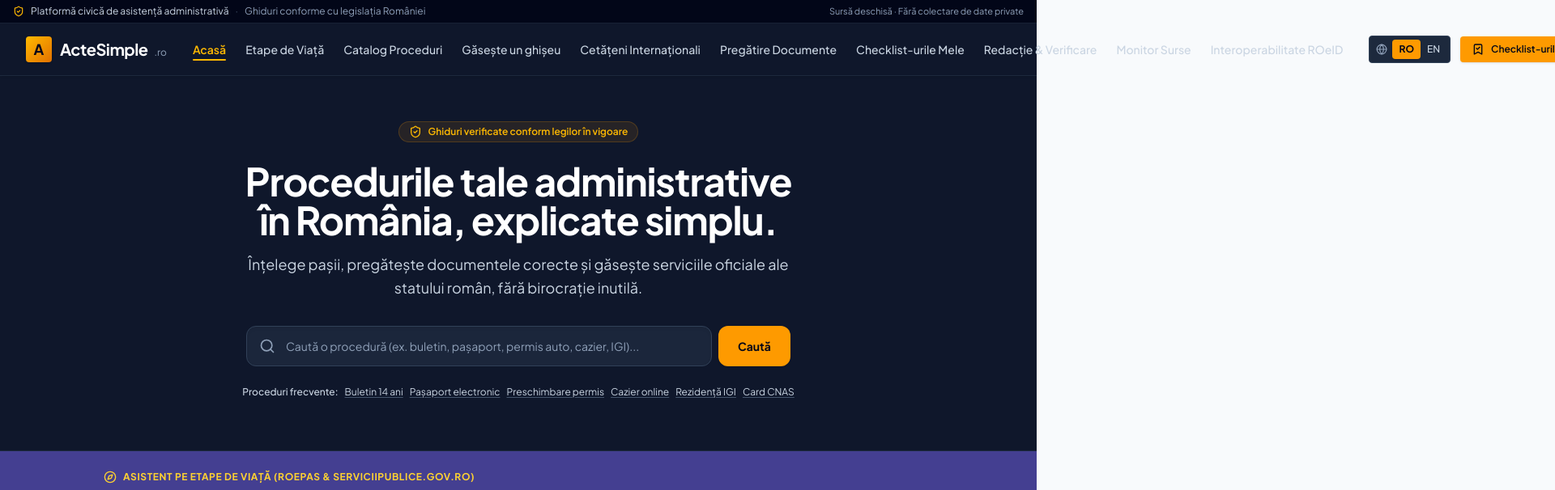
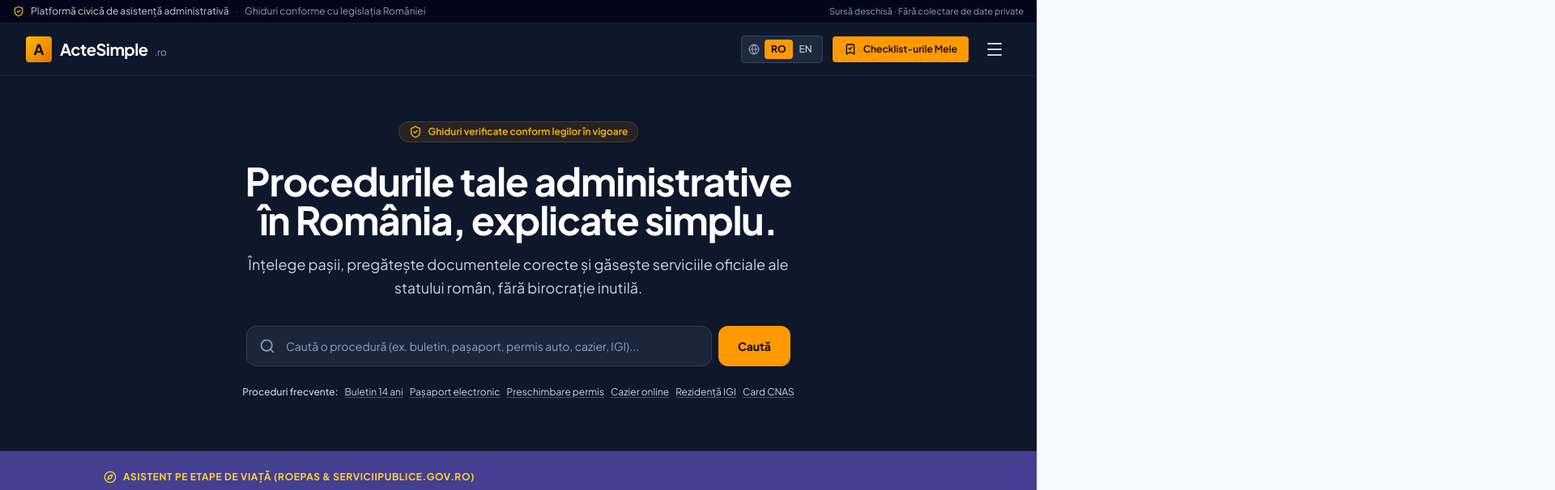
Before and after one commit to pascalaudamian/Acte-simple-V2-, a React (Vite) app: page / in a window 1280 px wide. Shown: the top 606 px of the page at 81% size, 1920 px wide, since content can reach past the window. Built offline with nearby package versions, Linux system fonts and the light colour scheme.

Commit message:
Make main navigation responsive

```diff
--- a/src/components/Header.tsx
+++ b/src/components/Header.tsx
@@ -59,7 +59,7 @@ export const Header: React.FC<HeaderProps> = ({
 
       {/* Main Navigation Bar - 3-Zone Contract */}
       <div className="max-w-7xl mx-auto px-4 sm:px-6 lg:px-8">
-        <div className="flex items-center justify-between h-16 gap-8">
+        <div className="flex items-center justify-between h-16 gap-3 sm:gap-5 2xl:gap-8">
           {/* Zone 1: Brand Wordmark */}
           <button
             onClick={() => handleNavClick('home')}
@@ -79,7 +79,7 @@ export const Header: React.FC<HeaderProps> = ({
           </button>
 
           {/* Zone 2: Navigation Links (Single-line, unboxed, hover underline) */}
-          <nav className="hidden xl:flex items-center gap-6 text-sm font-medium text-slate-300">
+          <nav className="hidden min-[1600px]:flex items-center gap-4 text-sm font-medium text-slate-300">
             {navItems.map((item) => {
               const isActive = activeTab === item.id;
               return (
@@ -134,7 +134,7 @@ export const Header: React.FC<HeaderProps> = ({
             {/* Quick Checklist Button (Desktop) */}
             <button
               onClick={() => handleNavClick('checklists')}
-              className="hidden sm:flex items-center gap-2 px-3.5 py-2 text-xs font-semibold bg-amber-500 hover:bg-amber-400 text-slate-950 rounded transition-colors shadow-sm whitespace-nowrap"
+              className="hidden lg:flex items-center gap-2 px-3.5 py-2 text-xs font-semibold bg-amber-500 hover:bg-amber-400 text-slate-950 rounded transition-colors shadow-sm whitespace-nowrap"
             >
               <BookmarkCheck className="w-4 h-4" />
               <span>{t.nav.checklists}</span>
@@ -148,7 +148,7 @@ export const Header: React.FC<HeaderProps> = ({
             {/* Mobile Hamburger Toggle */}
             <button
               onClick={() => setMobileMenuOpen(!mobileMenuOpen)}
-              className="xl:hidden p-2 text-slate-300 hover:text-white hover:bg-slate-800 rounded transition-colors"
+              className="flex min-[1600px]:hidden p-2 text-slate-300 hover:text-white hover:bg-slate-800 rounded transition-colors"
               aria-label="Toggle navigation menu"
             >
               {mobileMenuOpen ? <X className="w-6 h-6" /> : <Menu className="w-6 h-6" />}
@@ -159,7 +159,7 @@ export const Header: React.FC<HeaderProps> = ({
 
       {/* Mobile Menu Dropdown */}
       {mobileMenuOpen && (
-        <div className="xl:hidden bg-slate-900 border-b border-slate-800 px-4 pt-2 pb-6 space-y-2">
+        <div className="block min-[1600px]:hidden max-h-[calc(100vh-7rem)] overflow-y-auto bg-slate-900 border-b border-slate-800 px-4 pt-2 pb-6 space-y-2">
           {navItems.map((item) => {
             const isActive = activeTab === item.id;
             return (
```
